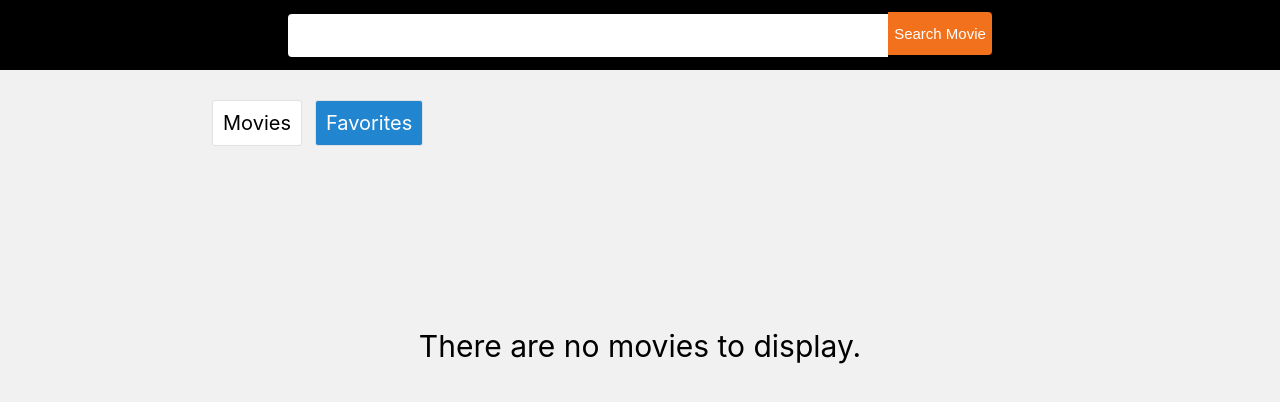
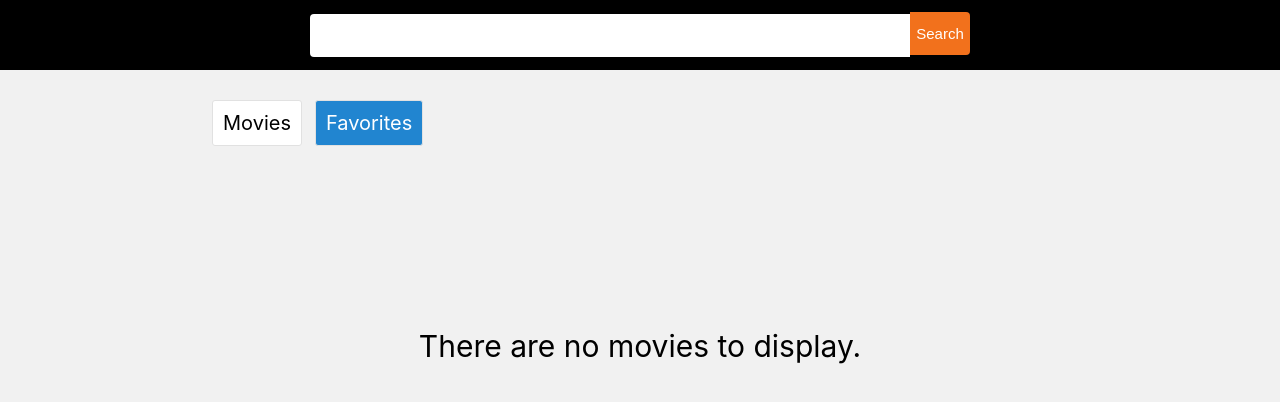
Before and after one commit to nidhiverma/movie-app, a React (Create React App) app: page / in a window 1280 px wide. Both pictures are taken after a click on the element "Favorites". Shown: the top 402 px of the page. Built offline with nearby package versions, Linux system fonts and the light colour scheme.

Commit message:
Add search result in store

```diff
--- a/package.json
+++ b/package.json
@@ -10,6 +10,7 @@
     "react-dom": "^17.0.1",
     "react-scripts": "4.0.1",
     "redux": "^4.0.5",
+    "redux-thunk": "^2.3.0",
     "web-vitals": "^0.2.4"
   },
   "scripts": {
--- a/src/actions/index.js
+++ b/src/actions/index.js
@@ -1,34 +1,63 @@
 // action types
-export const ADD_MOVIES = "ADD_MOVIES";
-export const ADD_FAVORITE = "ADD_FAVORITE";
-export const REMOVE_FAVORITE = "REMOVE_FAVORITE";
-export const SET_SHOW_FAVORITES = "SET_SHOW_FAVORITES";
+export const ADD_MOVIES = 'ADD_MOVIES';
+export const ADD_FAVORITE = 'ADD_FAVORITE';
+export const REMOVE_FAVORITE = 'REMOVE_FAVORITE';
+export const SET_SHOW_FAVORITES = 'SET_SHOW_FAVORITES';
+export const ADD_MOVIE_TO_LIST = 'ADD_MOVIE_TO_LIST';
+export const ADD_SEARCH_RESULT = 'ADD_SEARCH_RESULT';
 
 // action creators
 export const addMovies = (movies) => {
   return {
-    type: "ADD_MOVIES",
+    type: 'ADD_MOVIES',
     movies,
   };
 };
 
 export const addFavorite = (movie) => {
   return {
-    type: "ADD_FAVORITE",
+    type: 'ADD_FAVORITE',
     movie,
   };
 };
 
 export const removeFavorite = (movie) => {
   return {
-    type: "REMOVE_FAVORITE",
+    type: 'REMOVE_FAVORITE',
     movie,
   };
 };
 
 export const setShowFavorites = (val) => {
   return {
-    type: "SET_SHOW_FAVORITES",
+    type: 'SET_SHOW_FAVORITES',
     val,
   };
 };
+
+export const addMovieToList = (movie) => {
+  return {
+    type: 'ADD_MOVIE_TO_LIST',
+    movie,
+  };
+};
+
+export const addMovieSearchResult = (movie) => {
+  return {
+    type: 'ADD_SEARCH_RESULT',
+    movie,
+  };
+};
+
+export const handleMovieSearch = (movie) => {
+  const url = `http://www.omdbapi.com/?apikey=386ed358&t=${movie}`;
+  return function (dispatch) {
+    // api call
+    fetch(url)
+      .then((response) => response.json())
+      .then((movie) => console.log('movie', movie));
+
+    // dispatch an action
+    dispatch(addMovieSearchResult(movie));
+  };
+};
--- a/src/components/App.js
+++ b/src/components/App.js
@@ -1,20 +1,20 @@
-import React, { Component } from "react";
-import Navbar from "./Navbar";
-import MovieCard from "./MovieCard";
-import { data } from "../data";
-import { addMovies, setShowFavorites } from "../actions";
+import React, { Component } from 'react';
+import Navbar from './Navbar';
+import MovieCard from './MovieCard';
+import { data } from '../data';
+import { addMovies, setShowFavorites } from '../actions';
 
 class App extends Component {
   componentDidMount() {
     const { store } = this.props;
     store.subscribe(() => {
-      console.log("UPDATED"); // whenever an action is dispatched
+      console.log('UPDATED'); // whenever an action is dispatched
       this.forceUpdate();
     });
     // make an api call
     // dispatch action
     store.dispatch(addMovies(data));
-    console.log("STATE", this.props.store.getState());
+    console.log('STATE', this.props.store.getState());
   }
 
   isMovieFavorite = (movie) => {
@@ -33,57 +33,37 @@ class App extends Component {
   };
 
   render() {
-    const { movies } = this.props.store.getState();
+    const { movies, search } = this.props.store.getState();
     const { list, favorites, showFavorites } = movies; // {list: [], favorites: []}
-    console.log("RENDER", this.props.store.getState());
+
+    console.log('RENDER', this.props.store.getState());
 
     const displayMovies = showFavorites ? favorites : list;
 
     return (
-      <div className="App">
-        <Navbar />
-        <div className="main">
-          <div className="tabs">
-            <div
-              className={`tab ${showFavorites ? "" : "active-tabs"}`}
-              onClick={() => this.onChangeTab(false)}
-            >
-              Movies
-            </div>
-            <div
-              className={`tab ${showFavorites ? "active-tabs" : ""}`}
-              onClick={() => this.onChangeTab(true)}
-            >
-              Favorites
-            </div>
+      /* prettier-ignore */
+      <div className='App'>
+        <Navbar dispatch={this.props.store.dispatch} search={search} />
+
+        <div className='main'>
+          <div className='tabs'>
+            <div className={`tab ${showFavorites ? '':'active-tabs'}`} onClick={() => this.onChangeTab(false)}>Movies</div>
+            <div className={`tab ${showFavorites ? 'active-tabs':''}`} onClick={() => this.onChangeTab(true)}>Favorites</div>
           </div>
-          <div className="list">
-            {displayMovies.map((movie, index) => {
+
+          <div className='list'>
+            {displayMovies.map((movie) => {
               return (
                 <MovieCard
                   movie={movie}
-                  key={`movies-${index}`}
+                  key={movie.imdbID}
                   dispatch={this.props.store.dispatch}
                   isFavorite={this.isMovieFavorite(movie)}
                 />
               );
             })}
           </div>
-          {displayMovies.length === 0 ? (
-            <div
-              style={{
-                height: "400px",
-                display: "flex",
-                justifyContent: "center",
-                alignItems: "center",
-                fontSize: "30px",
-              }}
-            >
-              There are no movies to display.
-            </div>
-          ) : (
-            ""
-          )}
+          { displayMovies.length === 0 ? <div style={style}> There are no movies to display.</div> : '' }
         </div>
       </div>
     );
@@ -91,3 +71,11 @@ class App extends Component {
 }
 
 export default App;
+
+const style = {
+  height: '400px',
+  display: 'flex',
+  justifyContent: 'center',
+  alignItems: 'center',
+  fontSize: '30px',
+};
--- a/src/components/Navbar.js
+++ b/src/components/Navbar.js
@@ -1,12 +1,56 @@
-import React, { Component } from "react";
+import React, { Component } from 'react';
+import { addMovieToList, handleMovieSearch } from '../actions/index';
 
 export default class Navbar extends Component {
+  constructor(props) {
+    super(props);
+    this.state = {
+      searchText: '',
+    };
+  }
+
+  handleAddToMovies = (movie) => {
+    this.props.dispatch(addMovieToList(movie));
+    this.setState({
+      showSearchResults: false,
+    });
+  };
+
+  handleSearch = () => {
+    const { searchText } = this.state;
+    this.props.dispatch(handleMovieSearch(searchText));
+  };
+
+  handleChange = (e) => {
+    this.setState({
+      searchText: e.target.value,
+    });
+  };
+
   render() {
+    const { result, showSearchResults } = this.props.search;
+    console.log('Title', result.Title);
     return (
-      <div className="nav">
-        <div className="search-container">
-          <input />
-          <button id="search-btn">Search Movie</button>
+      /* prettier-ignore */
+      <div className='nav'>
+        <div className='search-container'>
+          <input onChange={(e) => this.handleChange(e)} />
+          <button id='search-btn' onClick={this.handleSearch}> Search </button>
+
+          {showSearchResults && (
+            <div className='search-results'>
+              <div className='search-result'>
+                <img src={result.Poster} alt='movie poster' />
+
+                <div className='movie-info'>
+                  <span> {result.Title}</span>
+                  <button onClick={() => this.handleAddToMovies(result)}>
+                    Add to Movies
+                  </button>
+                </div>
+              </div>
+            </div>
+          )}
         </div>
       </div>
     );
--- a/src/index.js
+++ b/src/index.js
@@ -1,6 +1,7 @@
 import React from 'react';
 import ReactDOM from 'react-dom';
 import { createStore, applyMiddleware } from 'redux';
+import thunk from 'redux-thunk';
 
 import './index.css';
 import App from './components/App';
@@ -9,12 +10,23 @@ import rootReducer from './reducers';
 // function logger(obj, next, action)
 // function logger(obj)(next)(action)
 const logger = ({ dispatch, getState }) => (next) => (action) => {
-  // middleware code
-  console.log('ACTION TYPE = ', action.type);
+  // logger code
+  if (typeof action !== 'function') {
+    console.log('ACTION TYPE = ', action.type);
+  }
   next(action);
 };
 
-const store = createStore(rootReducer, applyMiddleware(logger));
+// const thunk = ({dispatch, getState}) => (next) => (action) => {
+//   // logger code
+//   if(typeof action == 'function') {
+//     action(dispatch);
+//     return;
+//   }
+//   next(action);
+// }
+
+const store = createStore(rootReducer, applyMiddleware(logger, thunk));
 console.log('store', store);
 console.log('Initital State', store.getState());
 
--- a/src/reducers/index.js
+++ b/src/reducers/index.js
@@ -1,11 +1,13 @@
-import { combineReducers } from "redux";
+import { combineReducers } from 'redux';
 
 import {
   ADD_MOVIES,
   ADD_FAVORITE,
   REMOVE_FAVORITE,
   SET_SHOW_FAVORITES,
-} from "../actions";
+  ADD_MOVIE_TO_LIST,
+  ADD_SEARCH_RESULT,
+} from '../actions';
 
 const initialMovieState = {
   list: [],
@@ -14,7 +16,7 @@ const initialMovieState = {
 };
 
 export function movies(state = initialMovieState, action) {
-  console.log("MOVIES Reducer");
+  console.log('MOVIES Reducer');
   switch (action.type) {
     case ADD_MOVIES:
       return {
@@ -40,7 +42,11 @@ export function movies(state = initialMovieState, action) {
         ...state,
         showFavorites: action.val,
       };
-
+    case ADD_MOVIE_TO_LIST:
+      return {
+        ...state,
+        list: [action.movie, ...state.list],
+      };
     default: {
       return state;
     }
@@ -49,11 +55,25 @@ export function movies(state = initialMovieState, action) {
 
 const initialSearchState = {
   result: {},
+  showSearchResults: false,
 };
 
 export function search(state = initialSearchState, action) {
-  console.log("SEARCH Reducer");
-  return state;
+  console.log('SEARCH Reducer');
+  switch (action.type) {
+    case ADD_SEARCH_RESULT:
+      return {
+        result: action.movie,
+        showSearchResults: true,
+      };
+    case ADD_MOVIE_TO_LIST:
+      return {
+        ...state,
+        showSearchResults: false,
+      };
+    default:
+      return state;
+  }
 }
 /*
 const initialRootState = {
```
Also changed, not shown: 2 other files (tests, documents, lock files or other folders).
